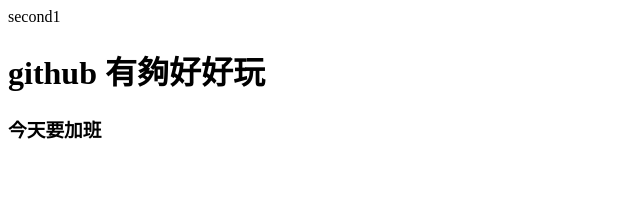
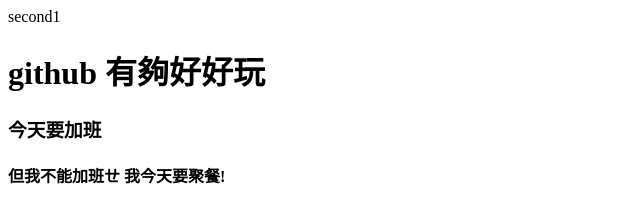
Before and after one commit to 1108crystal/mySecoundProject, a plain HTML site: page index.html in a window 1280 px wide. Shown: the whole page, without its empty margins (0-640 px from the left). Drawn offline with Linux system fonts and the light colour scheme.

Commit message:
增加訊息,我不能加班,今天要聚餐

```diff
--- a/index.html
+++ b/index.html
@@ -10,5 +10,6 @@
     second1
     <h1>github 有夠好好玩</h1>
     <h3>今天要加班</h3>
+    <h4>但我不能加班ㄝ 我今天要聚餐!</h4>
 </body>
 </html>
```
